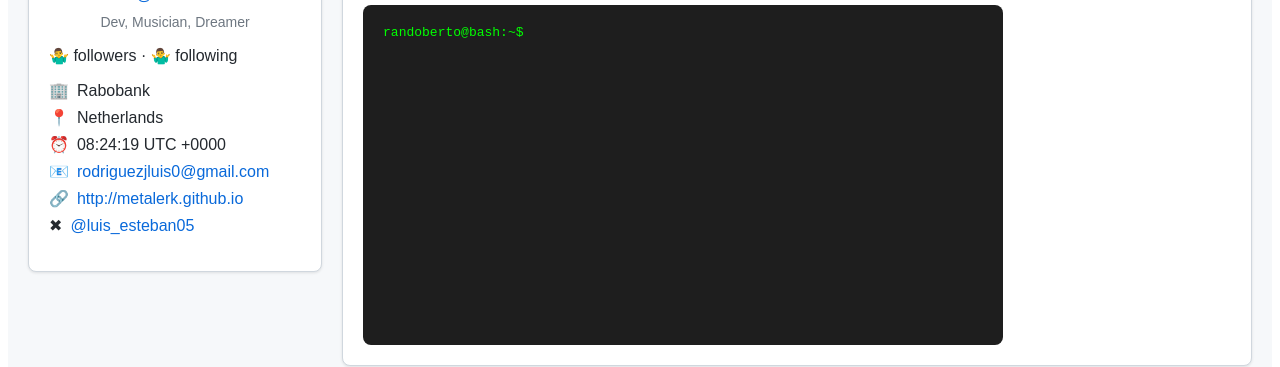
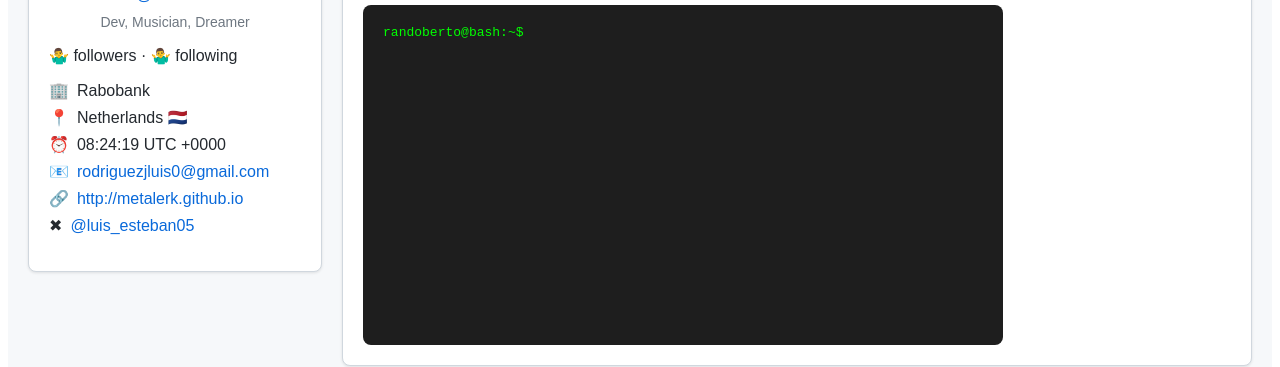
Before and after one commit to metalerk/metalerk.github.io, a Jekyll site: the page built from index.md, in a window 1280 px wide. Shown: the part 326-693 px from the top of the page. Built offline with Jekyll 4.4.1, drawn with Linux system fonts in a browser that asks for light colours.

Commit message:
add nl flag

```diff
--- a/index.md
+++ b/index.md
@@ -61,7 +61,7 @@ media_subpath: /assets/img/site/
             <p><strong>🤷‍♂️</strong> followers · <strong>🤷‍♂️</strong> following</p>
             <ul>
                 <li><span class="icon">🏢</span> <span>Rabobank</span></li>
-                <li><span class="icon">📍</span> <span>Netherlands</span></li>
+                <li><span class="icon">📍</span> <span>Netherlands 🇳🇱</span></li>
                 {% assign current_hour = "now" | date: "%T UTC %z" %}
                 <li><span class="icon">⏰</span> <span>{{ current_hour }}</span></li>
                 <li><span class="icon">📧</span> <a href="mailto:rodriguezjluis0@gmail.com">rodriguezjluis0@gmail.com</a></li>
```
